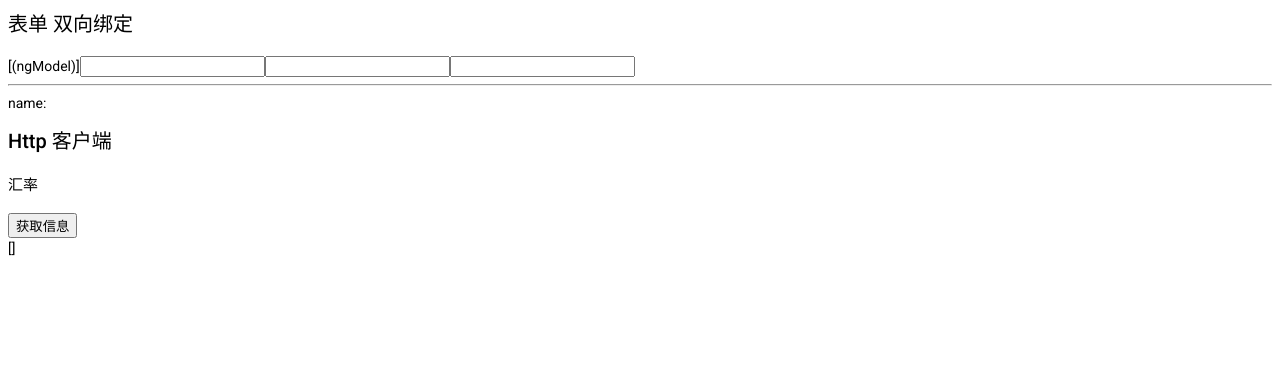
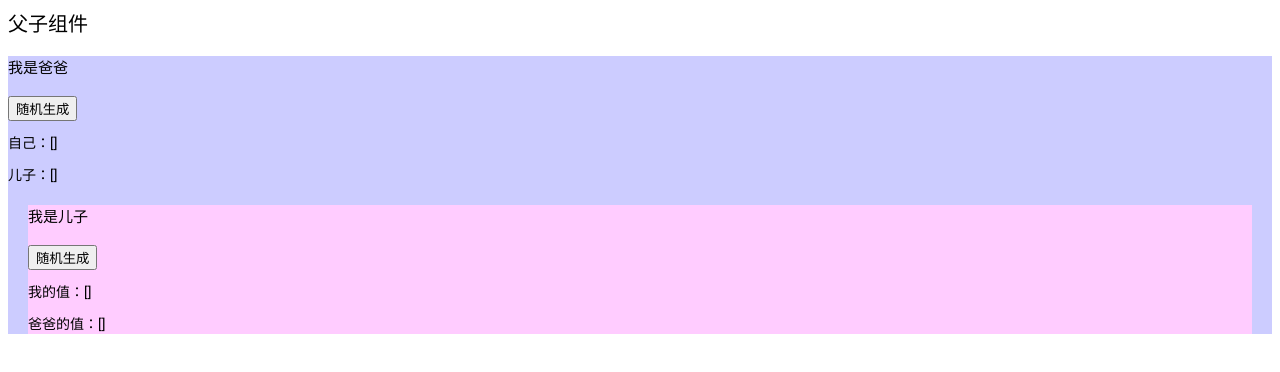
Before and after one commit to lsy0xcc/Angular-Demo, an Angular app: page / in a window 1280 px wide. Shown: the top 372 px of the page. Built offline with nearby package versions, Linux system fonts and the light colour scheme.

Commit message:
Father and child

```diff
--- a/src/app/app.component.html
+++ b/src/app/app.component.html
@@ -1,2 +1,2 @@
 <router-outlet></router-outlet>
-<learning-angular-my-form></learning-angular-my-form>
+<learning-angular-parent></learning-angular-parent>
--- /dev/null
+++ b/src/app/learning-angular/child/child.component.html
@@ -0,0 +1,6 @@
+<div class="child-pannel">
+  <h4>我是儿子</h4>
+  <p><button (click)="generateRandom()">随机生成</button></p>
+  <p>我的值：{{ myArray | json }}</p>
+  <p>爸爸的值：{{ fatherArray | json }}</p>
+</div>
--- /dev/null
+++ b/src/app/learning-angular/child/child.component.scss
@@ -0,0 +1,4 @@
+.child-pannel{
+  background-color: #fcf;
+  margin: 20px;
+}
--- /dev/null
+++ b/src/app/learning-angular/child/child.component.ts
@@ -0,0 +1,23 @@
+import { Component, EventEmitter, Input, OnInit, Output } from '@angular/core';
+
+@Component({
+  selector: 'learning-angular-child',
+  templateUrl: './child.component.html',
+  styleUrls: ['./child.component.scss'],
+})
+export class ChildComponent implements OnInit {
+  @Input()
+  fatherArray: number[] = [];
+  @Output()
+  toFather: EventEmitter<number> = new EventEmitter();
+
+  constructor() {}
+  ngOnInit(): void {}
+
+  myArray: number[] = [];
+  generateRandom() {
+    let random = Math.random();
+    this.myArray.push(random);
+    this.toFather.emit(random);
+  }
+}
--- /dev/null
+++ b/src/app/learning-angular/parent/parent.component.html
@@ -0,0 +1,9 @@
+<h2>父子组件</h2>
+
+<div class="father-pannel">
+  <h4>我是爸爸</h4>
+  <p><button (click)="generateRandom()">随机生成</button></p>
+  <p>自己：{{ myArray | json }}</p>
+  <p>儿子：{{ childArray | json }}</p>
+  <learning-angular-child [fatherArray]="myArray" (toFather)="getChild($event)"></learning-angular-child>
+</div>
--- /dev/null
+++ b/src/app/learning-angular/parent/parent.component.scss
@@ -0,0 +1,3 @@
+.father-pannel{
+  background-color: #ccf;
+}
--- /dev/null
+++ b/src/app/learning-angular/parent/parent.component.ts
@@ -0,0 +1,24 @@
+import { Component, OnInit } from '@angular/core';
+
+@Component({
+  selector: 'learning-angular-parent',
+  templateUrl: './parent.component.html',
+  styleUrls: ['./parent.component.scss'],
+})
+export class ParentComponent implements OnInit {
+  constructor() {}
+
+  ngOnInit(): void {}
+
+  myArray: number[] = [];
+  childArray: number[] = [];
+
+  generateRandom() {
+    let random = Math.random();
+    this.myArray.push(random);
+  }
+
+  getChild($event: number) {
+    this.childArray.push($event);
+  }
+}
```
Also changed, not shown: src/app/learning-angular/learning-angular.module.ts (+6 -1 lines).
